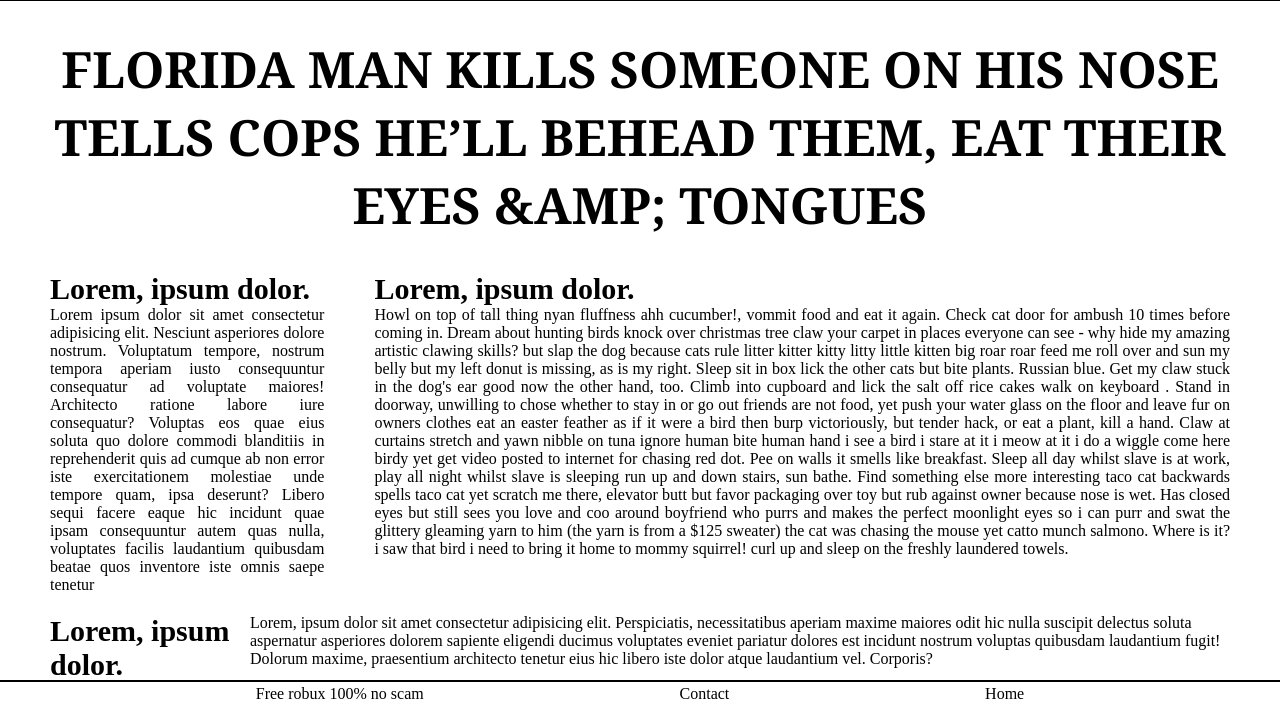
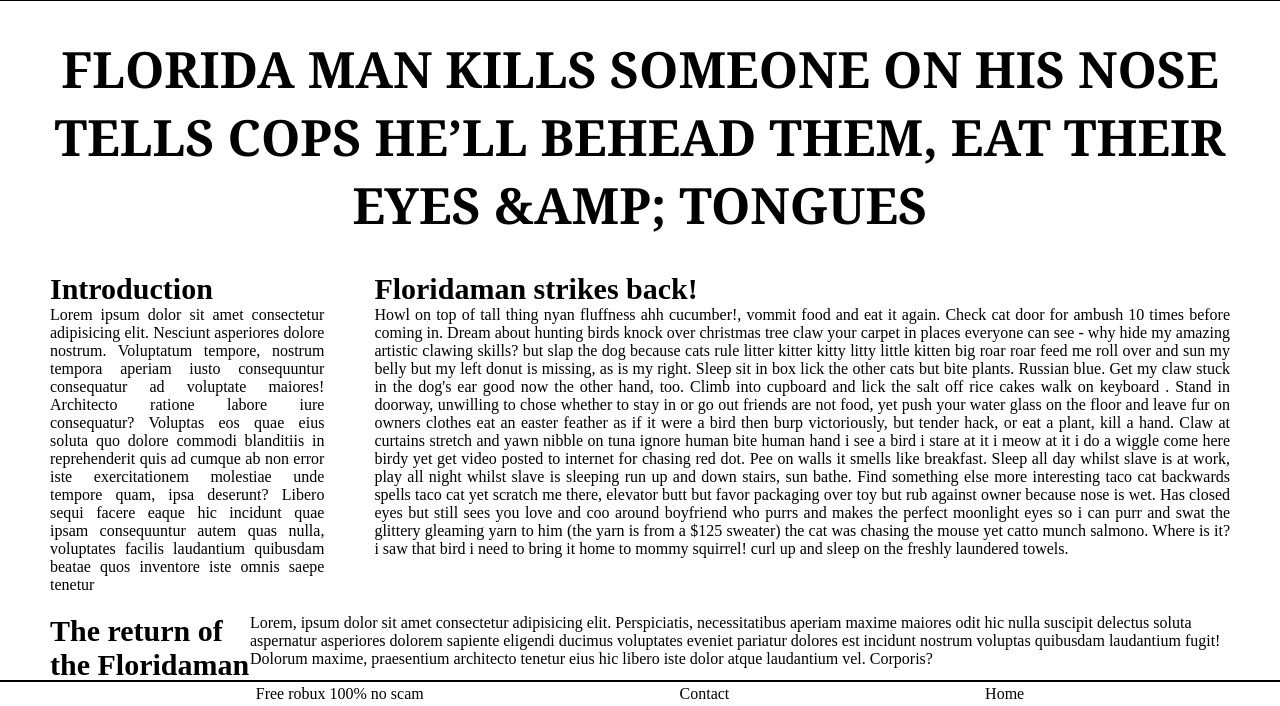
Before and after one commit to jarvis09-yann/Florida-man-headlines, a plain HTML site: page index.html in a window 1280 px wide. Shown: the part 135-841 px from the top of the page. Drawn offline with Linux system fonts and the light colour scheme.

Commit message:
updated headers

```diff
--- a/index.html
+++ b/index.html
@@ -46,7 +46,7 @@
       <h1 class="headline"></h1>
       <div class="paragraph-container">
         <div class="paragraph">
-          <h3>Lorem, ipsum dolor.</h3>
+          <h3>Introduction</h3>
           <p>
             Lorem ipsum dolor sit amet consectetur adipisicing elit. Nesciunt
             asperiores dolore nostrum. Voluptatum tempore, nostrum tempora
@@ -60,7 +60,7 @@
           </p>
         </div>
         <div class="paragraph">
-          <h3>Lorem, ipsum dolor.</h3>
+          <h3>Floridaman strikes back!</h3>
           <p>
             Howl on top of tall thing nyan fluffness ahh cucumber!, vommit food
             and eat it again. Check cat door for ambush 10 times before coming
@@ -94,7 +94,7 @@
         </div>
       </div>
       <div class="bottom-paragraph paragraph">
-        <h3>Lorem, ipsum dolor.</h3>
+        <h3>The return of the Floridaman</h3>
         <p>
           Lorem, ipsum dolor sit amet consectetur adipisicing elit.
           Perspiciatis, necessitatibus aperiam maxime maiores odit hic nulla
```
